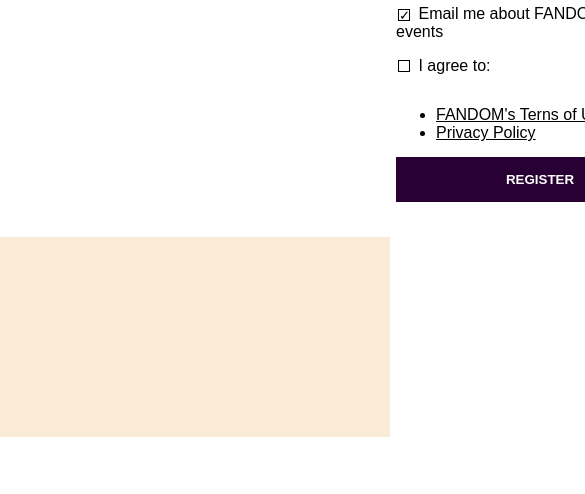
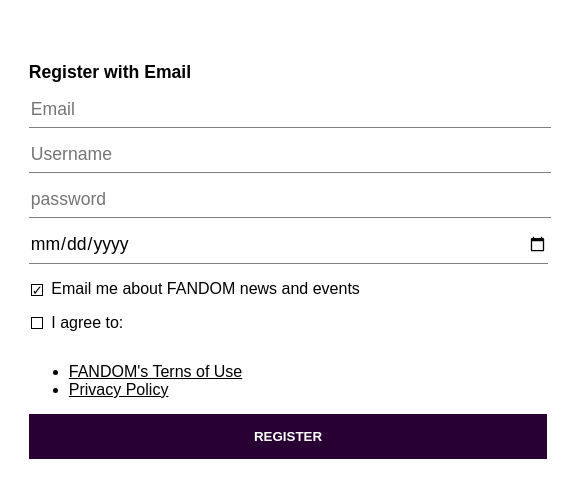
Before and after one commit to shapel3/practice-19-02-2025, a plain HTML site: page pages/register.html in a window 390 px wide. Shown: the part 407-901 px from the top of the page, 585 px wide, since content can reach past the window. Before the commit the page ends 844 px from the top, so only its background shows below. Drawn offline with Linux system fonts and the light colour scheme.

Commit message:
added media

```diff
--- a/assets/register.css
+++ b/assets/register.css
@@ -16,8 +16,8 @@ h2 {
   font-family: sans-serif;
 }
 .wrapper {
-  min-width: 720px;
-  width: 45%;
+  min-width: 576px;
+  width: 55%;
   margin: auto;
   background-color: white;
 }
@@ -141,3 +141,31 @@ h2 {
 .apple > i {
   color: #000;
 }
+
+
+
+
+@media screen and (max-width: 1200px) {
+  .wrapper{
+    width: 70%;
+    /* background-color: pink; */
+  }
+}
+@media screen and (max-width: 992px) {
+  .wrapper{
+    width: 88%;
+  }
+}
+@media screen and (max-width: 768px) {
+  .wrapper{
+    width: 96%;
+  }
+  .flex-container{
+    flex-direction: column;
+    align-items: center;
+  }
+  .social,
+.register {
+  width: 90%;
+}
+}
```
